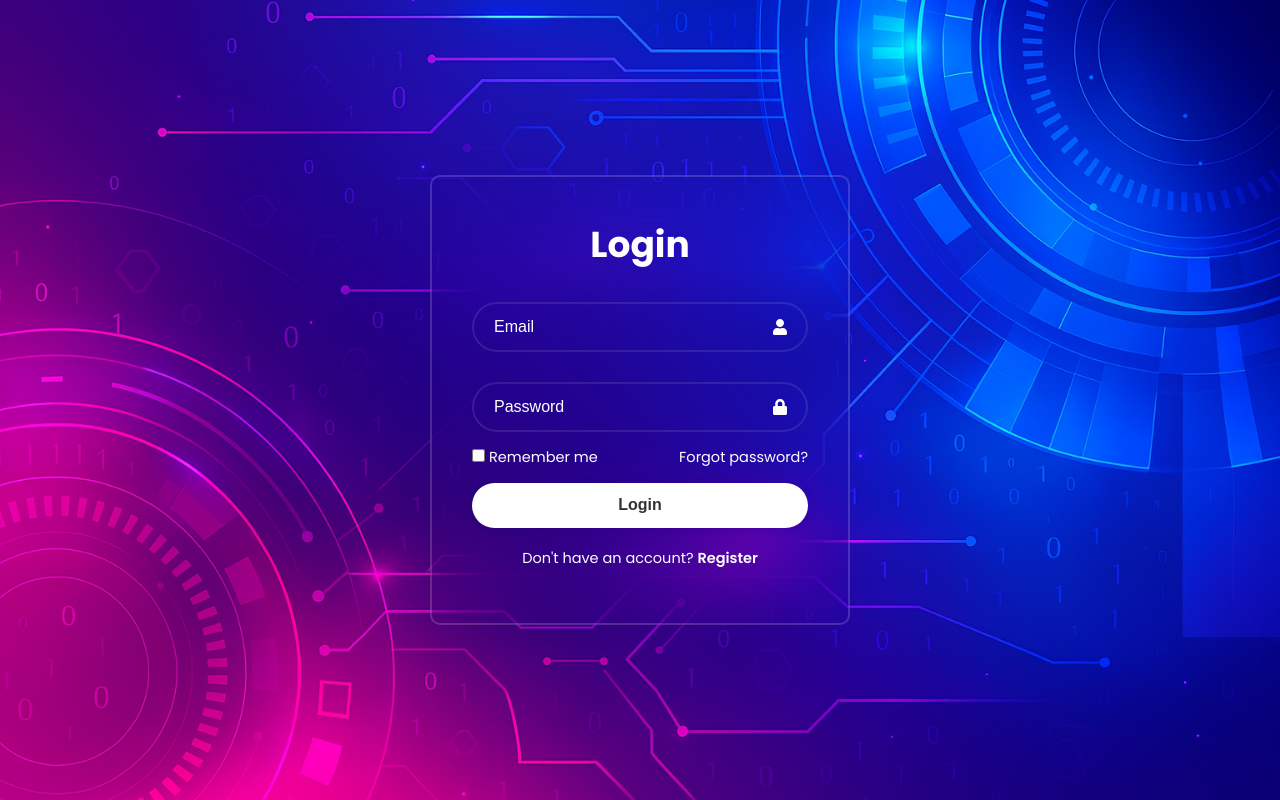
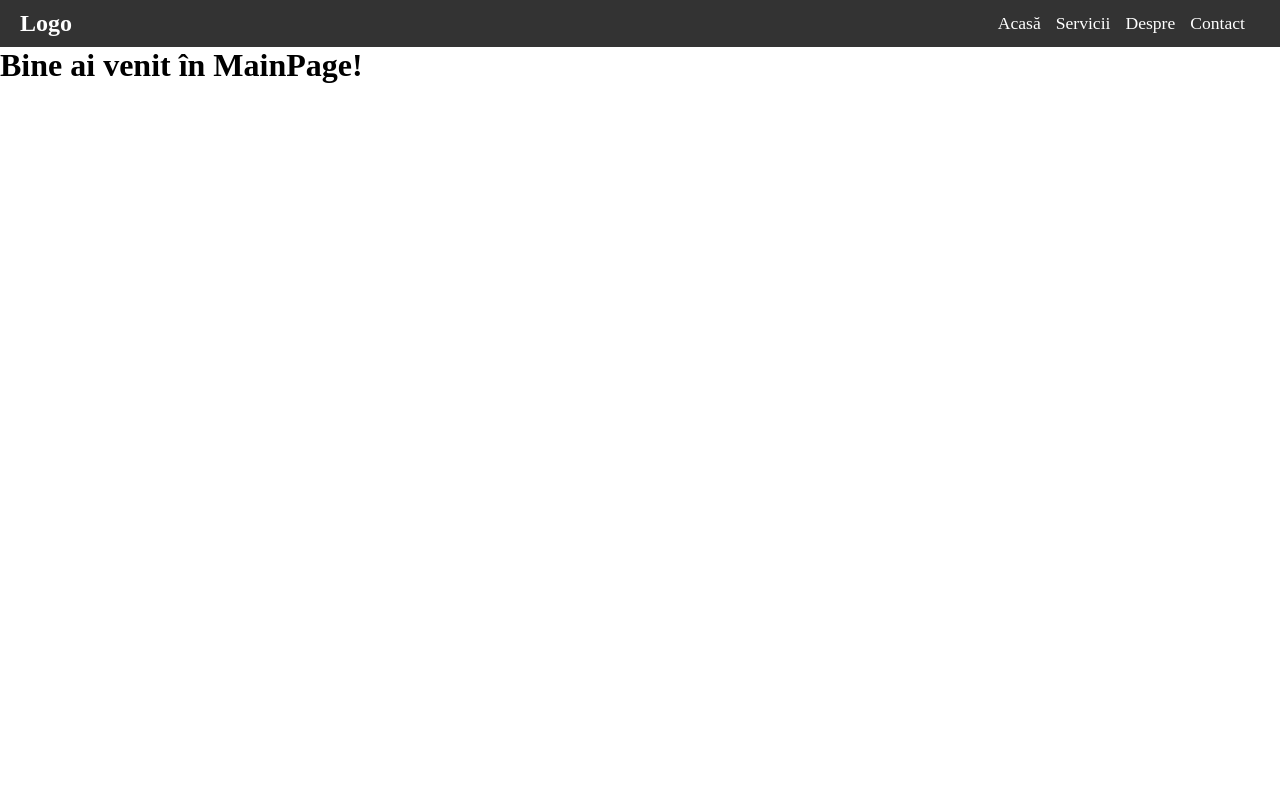
Before and after one commit to 123alexandra123/PC_TASK_MANAGEMENT_APP, a React (Create React App) app in the folder frontend/: page /main in a window 1280 px wide. Built offline with nearby package versions, Linux system fonts and the light colour scheme.

Commit message:
route+putin MainPage

```diff
--- a/frontend/package.json
+++ b/frontend/package.json
@@ -10,6 +10,7 @@
     "react": "^19.1.0",
     "react-dom": "^19.1.0",
     "react-icons": "^5.5.0",
+    "react-router-dom": "^7.5.0",
     "react-scripts": "5.0.1",
     "web-vitals": "^2.1.4"
   },
--- a/frontend/src/App.js
+++ b/frontend/src/App.js
@@ -1,11 +1,17 @@
-
+import React from 'react';
+import { BrowserRouter as Router, Routes, Route } from 'react-router-dom';
 import LoginRegister from './Components/LoginRegister/LoginRegister';
+import MainPage from './Components/MainPage/MainPage';
 
 function App() {
   return (
-    <div>
-      <LoginRegister />
-    </div>
+    <Router>
+      <Routes>
+        <Route path="/" element={<LoginRegister />} />
+        <Route path="/login" element={<LoginRegister />} />
+        <Route path="/main" element={<MainPage />} />
+      </Routes>
+    </Router>
   );
 }
 
--- a/frontend/src/Components/LoginRegister/LoginRegister.css
+++ b/frontend/src/Components/LoginRegister/LoginRegister.css
@@ -1,11 +1,10 @@
-
-*{
+* {
     margin: 0;
     padding: 0;
     box-sizing: border-box;
   }
 
-body {
+  .login-page {
     font-family: "Poppins", sans-serif;
     display: flex;
     justify-content: center;
@@ -16,7 +15,7 @@ body {
     background-position: center;
   }
 
-.wrapper{
+  .wrapper {
     position: relative;
     width: 420px;
     height: 450px;
@@ -31,51 +30,49 @@ body {
     transition: height .2s ease;
   }
 
-.wrapper.wrapper.active{
+  .wrapper.wrapper.active {
     height: 520px;
-
   }
 
-.wrapper .form-box{
+  .wrapper .form-box {
     width: 100%;
     padding: 40px;
   }
 
-.wrapper .form-box.login{
+  .wrapper .form-box.login {
     transition: translate .18s ease;
     translate: 0;
   }
 
-.wrapper.active .form-box.login{
+  .wrapper.active .form-box.login {
     transition: none;
     translate: -400px;
   }
 
-.wrapper .form-box.register{
+  .wrapper .form-box.register {
     position: absolute;
     transition: none;
     translate: 400px;
   }
 
-.wrapper.active .form-box.register{
+  .wrapper.active .form-box.register {
     transition: translate .18s ease;
     translate: 0;
   }
 
-form h1{
+  form h1 {
     font-size: 36px;
     text-align: center;
   }
 
-form .input-box{
+  form .input-box {
     position: relative;
     width: 100%;
     height: 50px;
     margin: 30px 0;
-
   }
 
-.input-box input{
+  .input-box input {
     width: 100%;
     height: 100%;
     background: transparent;
@@ -88,11 +85,11 @@ form .input-box{
     padding: 20px 45px 20px 20px;
   }
 
-.input-box input::placeholder{
+  .input-box input::placeholder {
     color: #fff;
   }
 
-.input-box .icon{
+  .input-box .icon {
     position: absolute;
     right: 20px;
     top: 50%;
@@ -100,28 +97,28 @@ form .input-box{
     font-size: 16px;
   }
 
-form .remember-forgot{
+  form .remember-forgot {
     display: flex;
     justify-content: space-between;
     font-size: 14.5px;
     margin: -15px 0 15px;
   }
 
-.remember-forgot label input{
+  .remember-forgot label input {
     accent-color: #fff;
     margin-right: 4px;
   }
 
-.remember-forgot a{
+  .remember-forgot a {
     color: #fff;
     text-decoration: none;
   }
 
-.remember-forgot a:hover{
+  .remember-forgot a:hover {
     text-decoration: underline;
   }
 
-form button{
+  form button {
     width: 100%;
     height: 45px;
     background: #fff;
@@ -135,18 +132,18 @@ form button{
     font-weight: 700;
   }
 
-form .register-link{
+  form .register-link {
     font-size: 14.5px;
     text-align: center;
     margin: 20px 0 15px;
   }
 
-.register-link p a{
+  .register-link p a {
     color: #fff;
     text-decoration: none;
     font-weight: 600;
   }
 
-.register-link p a:hover{
+  .register-link p a:hover {
     text-decoration: underline;
   }
--- a/frontend/src/Components/LoginRegister/LoginRegister.jsx
+++ b/frontend/src/Components/LoginRegister/LoginRegister.jsx
@@ -1,26 +1,21 @@
 import React, { useState } from 'react';
 import './LoginRegister.css';
 import { FaUser, FaLock, FaEnvelope } from "react-icons/fa";
+import { useNavigate } from 'react-router-dom';
 
 const LoginRegister = () => {
   const [action, setAction] = useState('');
+  const navigate = useNavigate();
 
-  // LOGIN
   const [loginEmail, setLoginEmail] = useState('');
   const [loginPassword, setLoginPassword] = useState('');
 
-  // REGISTER
   const [registerName, setRegisterName] = useState('');
   const [registerEmail, setRegisterEmail] = useState('');
   const [registerPassword, setRegisterPassword] = useState('');
 
-  const registerLink = () => {
-    setAction(' active');
-  }
-
-  const loginLink = () => {
-    setAction('');
-  }
+  const registerLink = () => setAction(' active');
+  const loginLink = () => setAction('');
 
   const handleLogin = async (e) => {
     e.preventDefault();
@@ -28,17 +23,14 @@ const LoginRegister = () => {
       const response = await fetch('http://localhost:5000/api/auth/login', {
         method: 'POST',
         headers: { 'Content-Type': 'application/json' },
-        body: JSON.stringify({
-          email: loginEmail,
-          password: loginPassword
-        })
+        body: JSON.stringify({ email: loginEmail, password: loginPassword })
       });
 
       const data = await response.json();
       if (response.ok) {
-        alert('Login successful!');
         console.log(data);
-        localStorage.setItem('token', data.token); // salvăm tokenul dacă e nevoie
+        localStorage.setItem('token', data.token);
+        navigate('/main');
       } else {
         alert(data.message || 'Login failed');
       }
@@ -66,7 +58,7 @@ const LoginRegister = () => {
       if (response.ok) {
         alert('Înregistrare reușită!');
         console.log(data);
-        setAction(''); // revenim la login după înregistrare
+        setAction('');
       } else {
         alert(data.message || 'Înregistrarea a eșuat');
       }
@@ -77,6 +69,7 @@ const LoginRegister = () => {
   };
 
   return (
+    <div className="login-page">
       <div className={`wrapper${action}`}>
         <div className="form-box login">
           <form onSubmit={handleLogin}>
@@ -157,6 +150,7 @@ const LoginRegister = () => {
           </form>
         </div>
       </div>
+    </div>
   );
 };
 
--- /dev/null
+++ b/frontend/src/Components/MainPage/MainPage.jsx
@@ -0,0 +1,17 @@
+// MainPage.jsx
+
+import React from 'react';
+import Navbar from '../Navbar/Navbar'; // Importăm componenta Navbar
+
+const MainPage = () => {
+  return (
+    <div>
+      <Navbar />
+      <div className="main-content">
+        <h1>Bine ai venit în MainPage!</h1>
+      </div>
+    </div>
+  );
+};
+
+export default MainPage;
--- /dev/null
+++ b/frontend/src/Components/Navbar/Navbar.css
@@ -0,0 +1,37 @@
+/* Navbar.css */
+
+.navbar {
+    display: flex;
+    justify-content: space-between;
+    align-items: center;
+    background-color: #333;
+    color: #fff;
+    padding: 10px 20px;
+  }
+
+  .navbar-logo a {
+    color: #fff;
+    text-decoration: none;
+    font-size: 1.5rem;
+    font-weight: bold;
+  }
+
+  .navbar-links {
+    list-style-type: none;
+    display: flex;
+    align-items: center;
+  }
+
+  .navbar-links li {
+    margin-right: 15px;
+  }
+
+  .navbar-links li a {
+    color: #fff;
+    text-decoration: none;
+    font-size: 1.1rem;
+  }
+
+  .navbar-links li a:hover {
+    text-decoration: underline;
+  }
--- /dev/null
+++ b/frontend/src/Components/Navbar/Navbar.jsx
@@ -0,0 +1,22 @@
+// Navbar.jsx
+
+import React from 'react';
+import './Navbar.css'; // Importăm stilurile CSS pentru navbar
+
+const Navbar = () => {
+  return (
+    <nav className="navbar">
+      <div className="navbar-logo">
+        <a href="/">Logo</a>
+      </div>
+      <ul className="navbar-links">
+        <li><a href="/">Acasă</a></li>
+        <li><a href="/servicii">Servicii</a></li>
+        <li><a href="/despre">Despre</a></li>
+        <li><a href="/contact">Contact</a></li>
+      </ul>
+    </nav>
+  );
+}
+
+export default Navbar;
```
Also changed, not shown: 1 other file (tests, documents, lock files or other folders). Lines whose indentation alone changed are shown as unchanged.
